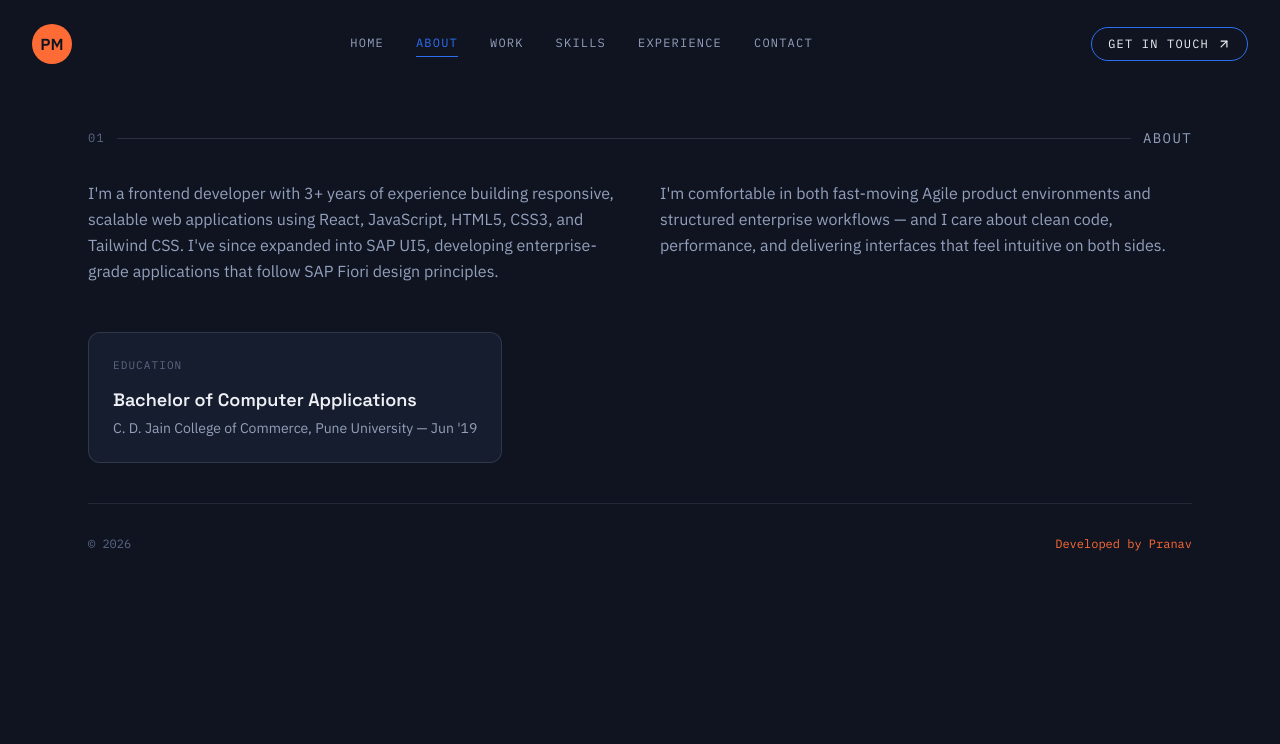
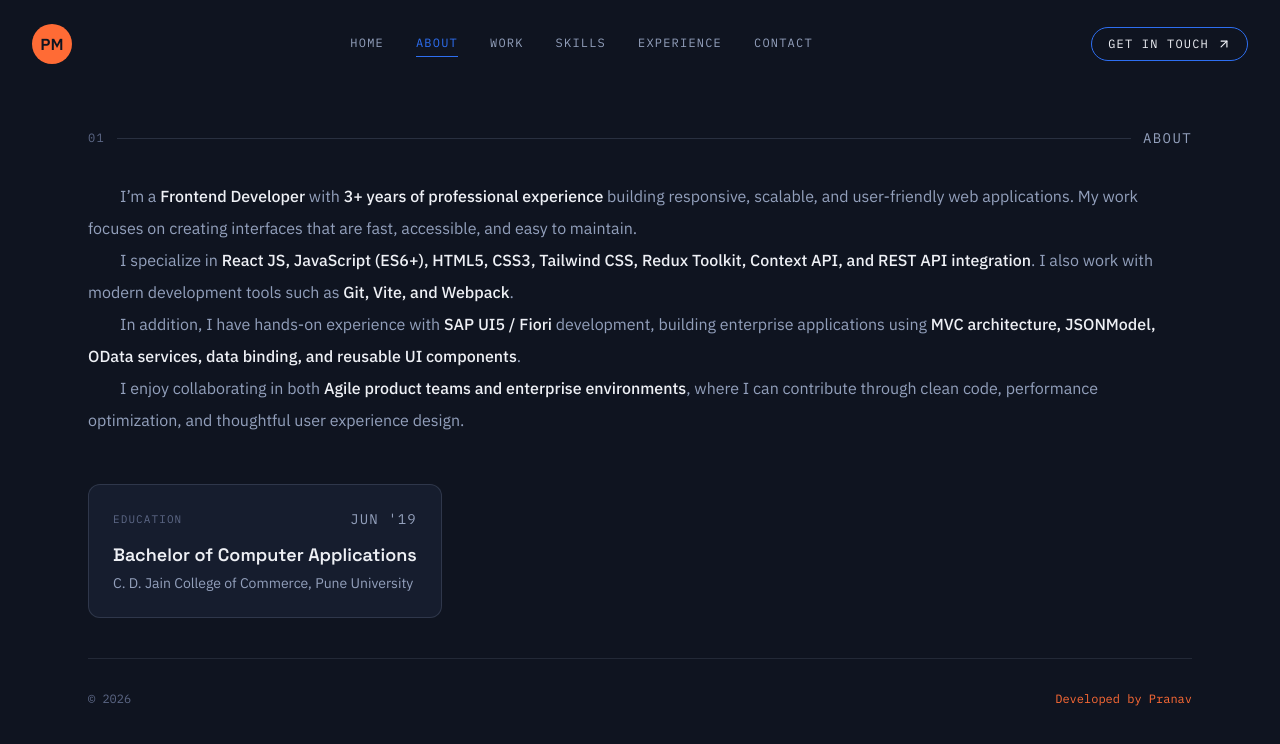
Before and after one commit to VickyDevlo/portfolio, a React (Vite) app: page /about in a window 1280 px wide. Shown: the top 744 px of the page. Built offline with nearby package versions, Linux system fonts and the light colour scheme.

Commit message:
changes done in about page & contact page.

```diff
--- a/src/pages/About.jsx
+++ b/src/pages/About.jsx
@@ -9,31 +9,66 @@ export const About = () => {
     <Reveal>
       <section className="py-10">
         <SectionHeading n="01">About</SectionHeading>
-        <div className="grid md:grid-cols-2 gap-10 mb-12">
-          <p className="leading-relaxed text-mist">
-            I'm a frontend developer with 3+ years of experience building
-            responsive, scalable web applications using React, JavaScript,
-            HTML5, CSS3, and Tailwind CSS. I've since expanded into SAP UI5,
-            developing enterprise-grade applications that follow SAP Fiori
-            design principles.
-          </p>
-          <p className="leading-relaxed text-mist">
-            I'm comfortable in both fast-moving Agile product environments and
-            structured enterprise workflows — and I care about clean code,
-            performance, and delivering interfaces that feel intuitive on both
-            sides.
+        <div className="mb-10 sm:mb-12">
+          <p className="leading-7 sm:leading-8 indent-3 sm:indent-8 text-mist">
+            I’m a{" "}
+            <span className="text-paper font-medium">
+              Frontend Developer
+            </span>{" "}
+            with{" "}
+            <span className="text-paper font-medium">
+              {" "}
+              3+ years of professional experience
+            </span>{" "}
+            building responsive, scalable, and user-friendly web applications.
+            My work focuses on creating interfaces that are fast, accessible,
+            and easy to maintain.{" "}
+          </p>{" "}
+          <p className="leading-7 sm:leading-8 indent-3 sm:indent-8 text-mist">
+            {" "}
+            I specialize in{" "}
+            <span className="text-paper font-medium">
+              React JS, JavaScript (ES6+), HTML5, CSS3, Tailwind CSS, Redux
+              Toolkit, Context API, and REST API integration
+            </span>
+            . I also work with modern development tools such as{" "}
+            <span className="text-paper font-medium">
+              Git, Vite, and Webpack
+            </span>
+            .{" "}
+          </p>{" "}
+          <p className="leading-7 sm:leading-8 indent-3 sm:indent-8 text-mist">
+            {" "}
+            In addition, I have hands-on experience with{" "}
+            <span className="text-paper font-medium">SAP UI5 / Fiori</span>{" "}
+            development, building enterprise applications using{" "}
+            <span className="text-paper font-medium">
+              MVC architecture, JSONModel, OData services, data binding, and
+              reusable UI components
+            </span>
+            .{" "}
+          </p>{" "}
+          <p className="leading-7 sm:leading-8 indent-3 sm:indent-8 text-mist">
+            {" "}
+            I enjoy collaborating in both{" "}
+            <span className="text-paper font-medium">
+              Agile product teams and enterprise environments
+            </span>
+            , where I can contribute through clean code, performance
+            optimization, and thoughtful user experience design.{" "}
           </p>
         </div>
 
         <div className="card p-6 rounded-xl border border-mist/20 bg-panel inline-block">
-          <span className="font-mono text-[11px] uppercase tracking-widest mb-3 block text-mistdim">
+          <p className="flex  items-center justify-between font-mono text-[11px] uppercase tracking-widest mb-3 text-mistdim">
             Education
-          </span>
+            <span className="text-sm text-mist">{EDUCATION.period}</span>
+          </p>
           <h3 className="font-display text-lg font-semibold mb-1">
             {EDUCATION.degree}
           </h3>
           <p className="text-sm text-mist">
-            {EDUCATION.college}, {EDUCATION.university} — {EDUCATION.period}
+            {EDUCATION.college}, {EDUCATION.university}
           </p>
         </div>
       </section>
--- a/src/pages/Contact.jsx
+++ b/src/pages/Contact.jsx
@@ -13,18 +13,15 @@ export const Contact = () => {
         <SectionHeading n="05">Contact</SectionHeading>
 
         <h2
-          className="font-display font-semibold mb-10"
+          className="font-display font-semibold mb-10 max-w-xl"
           style={{ fontSize: "clamp(1.5rem, 3vw, 2.25rem)" }}
         >
-          Building something that needs
-          <br />
-          both worlds? <span className="text-ember">Let's talk.</span>
+          Building something that needs both worlds?{" "}
+          <span className="text-ember">Let's talk.</span>
         </h2>
 
-        <div className="grid grid-cols-1 lg:grid-cols-[1fr_420px] gap-16">
-          {/* Left side */}
+        <div className="grid grid-cols-1 min-[900px]:grid-cols-[1fr_420px] gap-10">
           <ContactForm />
-          {/* Right side */}
           <ContactSteps />
         </div>
       </section>
--- a/src/shared/ContactForm.jsx
+++ b/src/shared/ContactForm.jsx
@@ -50,7 +50,7 @@ export const ContactForm = () => {
   const labelClasses = "font-mono text-xs uppercase tracking-widest text-mist";
 
   return (
-    <div className="max-w-xl">
+    <div className="min-w-full">
       <form onSubmit={handleSubmit} className="flex flex-col gap-5">
         <div className="flex flex-col sm:flex-row gap-5">
           <div className="flex-1 flex flex-col gap-2">
--- a/src/shared/ContactSteps.jsx
+++ b/src/shared/ContactSteps.jsx
@@ -3,7 +3,7 @@ import { CONTACT_STEPS } from "../data/content";
 
 export const ContactSteps = () => {
   return (
-    <div className="lg:border-l lg:border-mistdim/30 lg:pl-10">
+    <div className="lg:border-l lg:border-mistdim/20 lg:pl-10">
       <p className="font-mono text-xs uppercase tracking-widest text-mist mb-8">
         What happens next
       </p>
```
